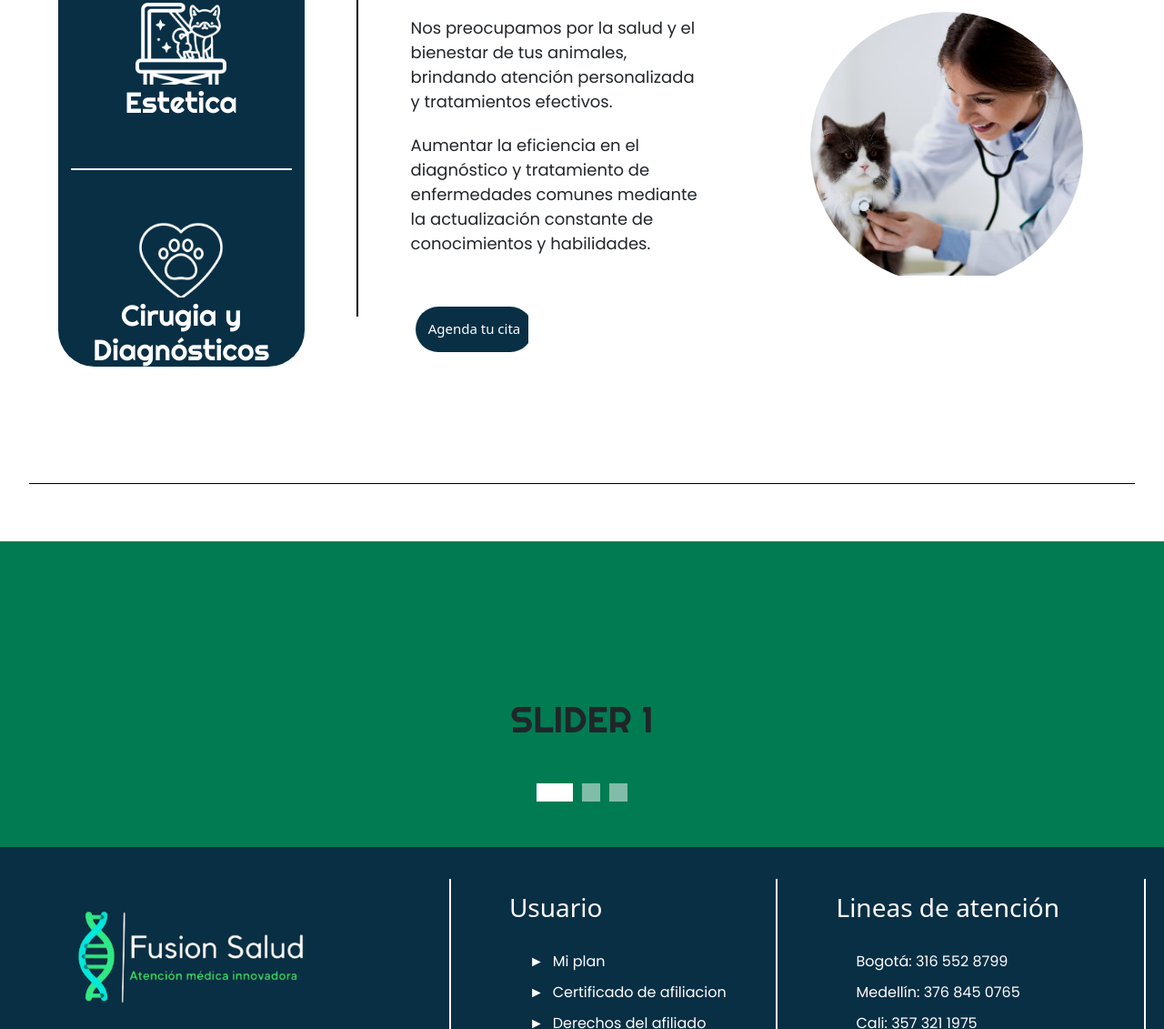
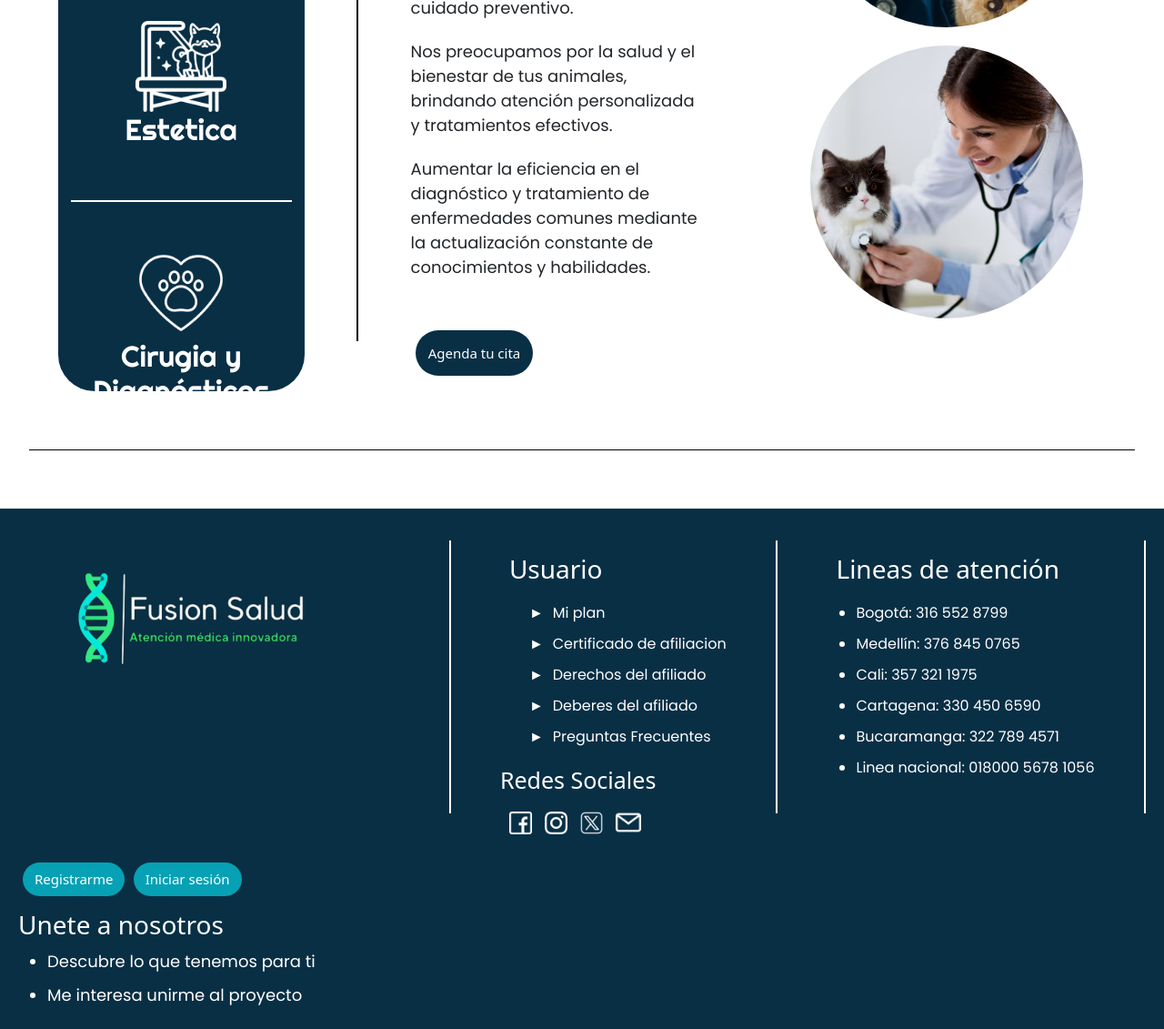
Before and after one commit to SamuelCoder1/FUSION-SALUD, a plain HTML site: page FUSION-SALUD-main/Servicio Veterinario/index.html in a window 1280 px wide. Shown: the part 584-1715 px from the top of the page at 91% size. Drawn offline with nearby package versions, Linux system fonts and the light colour scheme; a script that the page names is missing.

Commit message:
Se borra slider

```diff
--- a/FUSION-SALUD-main/Servicio Veterinario/index.html
+++ b/FUSION-SALUD-main/Servicio Veterinario/index.html
@@ -112,28 +112,10 @@
   </div>
 </section>
 
-<div class="line-vet">
-  <span class="line"></span>
+<div class="line-vet2">
+  <span class="line3"></span>
 </div>
 
-<section class="container-slider">
-  <div class="slider">
-      <input type="radio" name="slider" id="slideOne" checked>
-      <input type="radio" name="slider" id="slideTwo">
-      <input type="radio" name="slider" id="slideThree">
-      <div class="buttons">
-          <label for="slideOne"></label>
-          <label for="slideTwo"></label>
-          <label for="slideThree"></label>
-      </div>
-      <div class="slider-text">
-          <div class="firstslide"><h1>SLIDER 1</h1></div>
-          <div class="secondslide"><H1>SLIDER 2</H1></div>
-          <div class="thirdslide"><H1>SLIDER 3</H1></div>
-      </div>
-  </div>
-
-</section>
 
 
 
--- a/FUSION-SALUD-main/Servicio Veterinario/style.css
+++ b/FUSION-SALUD-main/Servicio Veterinario/style.css
@@ -2,7 +2,6 @@
     box-sizing: border-box;
     margin: 0;
     padding: 0;
-    overflow-x: hidden;
 }
 :root{
     --background-color:#FFFFFF;
@@ -110,7 +109,7 @@ p,a,li{
     justify-content: center;
     gap: 30px;
     width: 100%;
-    padding: 10% 0 10% 0;
+    padding: 10% 0 5% 0;
 }
 
 .title-vet h1{
@@ -129,24 +128,37 @@ p,a,li{
 }
 
 .line-vet{
-    height: auto;
     width: 100%;
     display: flex;
     justify-content: center;
     align-items: center;
+    padding: 0 0 2% 0;
+}
+
+.line-vet2{
+    width: 100%;
+    display: flex;
+    justify-content: center;
+    align-items: center;
+    padding: 0 0 5% 0;
 }
 
 .line{
     width: 95%;
-    position: absolute;
     background-color: #676767;
     border-top: 1px solid #000000;
 }
 
 .line2{
     width: 90%;
-    background-color: white;
+    background-color: rgb(0, 0, 0);
     border: white 1px solid;
+}
+
+.line3{
+    width: 95%;
+    background-color: #676767;
+    border-top: 1px solid #000000;
 }
 
 .container-vet{
@@ -290,90 +302,6 @@ p,a,li{
 
 /* ------------------SLIDER------------- */
 
-.container-slider{
-    position: relative;
-    width: 100%;
-    height: 50vh;
-    padding: 5% 0 0 0;
-}
-
-.slider input{
-    visibility: hidden;
-    display: none;
-}
-
-.buttons{
-    position: absolute;
-    width: 100%;
-    display: flex;
-    justify-content: center;
-    bottom: 50px;
-    gap: 10px;
-}
-
-.buttons label{
-    width: 20px;
-    height: 20px;
-    background-color: white;
-    opacity: 0.5;
-    cursor: pointer;
-    z-index: 1;
-    transition:  300ms ease-in-out;
-}
-
-.buttons label:hover{
-    scale: 1.2;
-    opacity: 1;
-}
-
-.slider input:nth-child(1):checked ~ .buttons label:nth-child(1),
-.slider input:nth-child(2):checked ~ .buttons label:nth-child(2),
-.slider input:nth-child(3):checked ~ .buttons label:nth-child(3)
-{
-    opacity: 1;
-    scroll-margin: 1.2;
-    width: 40px;
-}
-
-.slider-text{
-    position: relative;
-    width: 300vw;
-    display: flex;
-    transition: 400ms ease-in-out;
-}
-
-.firstslide,.secondslide,.thirdslide{
-    position: relative;
-    width: 100vw;
-    height: 50vh;
-    display: flex;
-    justify-content: center;
-    align-items: center;
-}
-
-.firstslide{
-    background-color: rgb(0, 123, 82);
-}
-
-.secondslide{
-    background-color: brown;
-}
-
-.thirdslide{
-    background-color: rgb(135, 135, 135);
-}
-
-.slider input:nth-child(1):checked ~ .content{
-    left: 0;
-}
-
-.slider input:nth-child(2):checked ~ .content{
-    left: -100vw;
-}
-
-.slider input:nth-child(3):checked ~ .content{
-    left: -200vw;
-}
 
 
 /* --------------FOOTER------------ */
```
